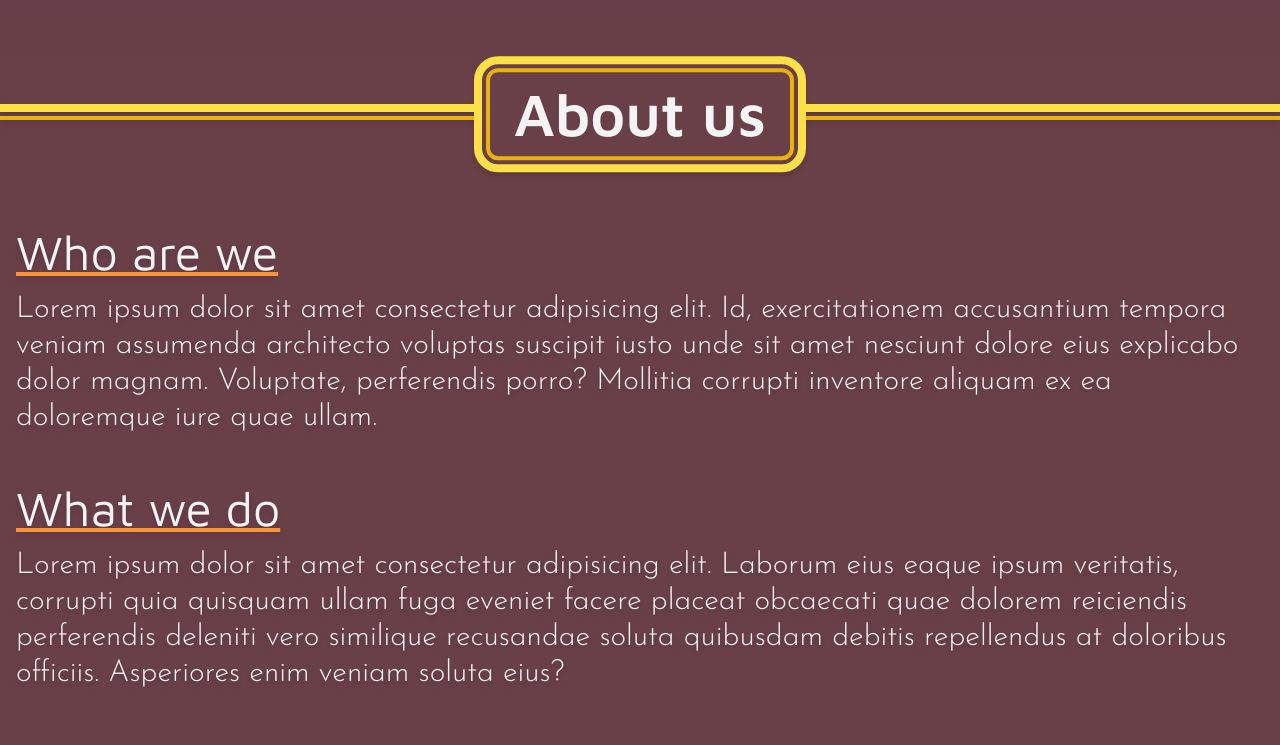
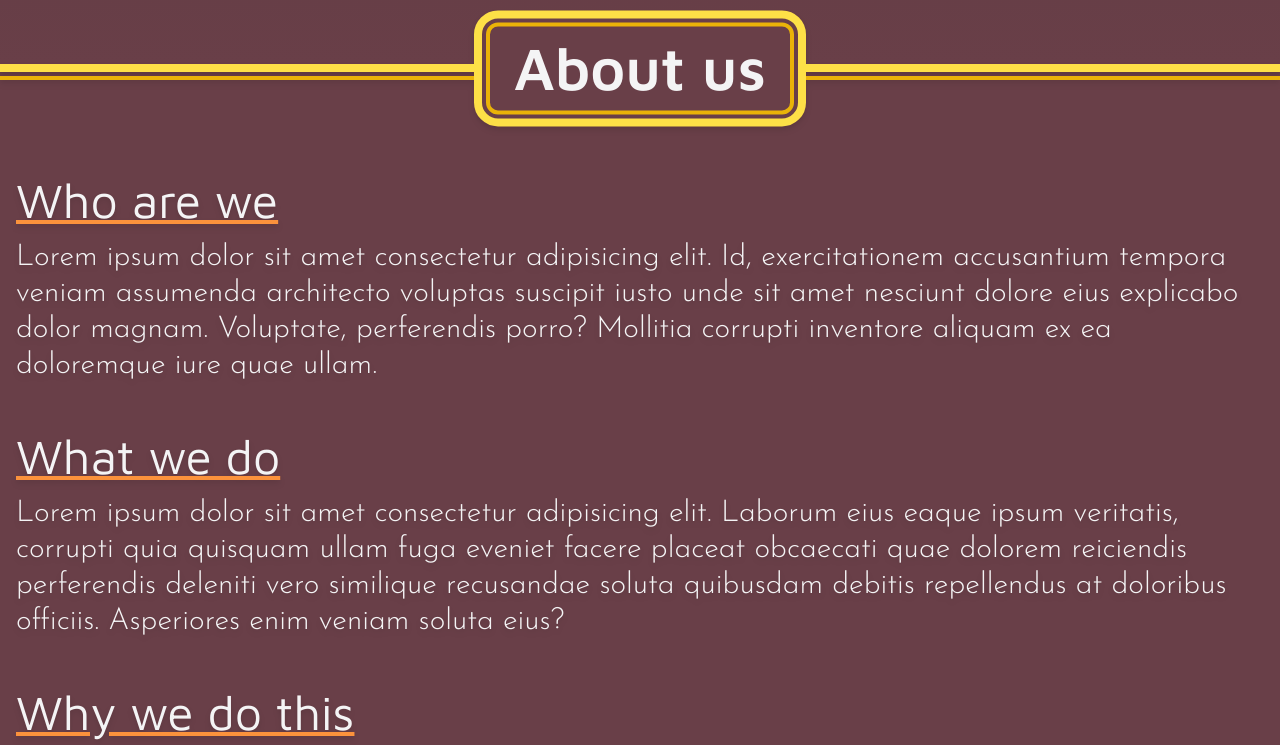
Before and after one commit to CryingEnder/pizzasaur, a React (Vite) app: page / in a window 1280 px wide. Shown: the part 800-1545 px from the top of the page. Built offline with nearby package versions, Linux system fonts and the light colour scheme.

Commit message:
Refactor AboutUs component

```diff
--- a/src/components/AboutUs.jsx
+++ b/src/components/AboutUs.jsx
@@ -1,61 +1,45 @@
 import React from "react";
 import Container from "./common/Container";
+import Article from "./common/Article";
+import Heading from "./common/Heading";
 
 function AboutUs(props) {
   return (
-    <section className="bg-red-dark w-full text-zinc-100 pt-10">
-      <div className="w-full text-center drop-shadow-md relative">
-        <div className="bg-yellow-300 h-1 tablet:h-2 mb-0.5 tablet:mb-1"></div>
-        <div className="bg-yellow-500 h-1"></div>
-        <div className="-translate-y-[55%] absolute left-0 right-0 mx-auto w-fit p-0.5 tablet:p-1 bg-red-dark border-solid border-4 tablet:border-8 border-yellow-300 rounded-xl tablet:rounded-3xl">
-          <h2 className="border-solid border-4 border-yellow-500 px-6 py-2 tablet:py-3 rounded-md tablet:rounded-xl flex flex-row justify-center">
-            About us
-          </h2>
-        </div>
-      </div>
+    <main className="bg-red-dark w-full text-zinc-100 z-10">
+      <Heading content="About us" />
       <Container
         tag="section"
-        stylesOut={"py-14 tablet:py-20 desktop:py-28"}
-        stylesIn={"flex flex-col space-y-8 laptop:space-y-12 p-4 -mt-5"}
+        stylesOut={
+          "px-4 pt-12 pb-16 tablet:pt-14 tablet:py-20 laptop:pt-20 laptop:pb-24 desktop:pt-24 desktop:pb-28"
+        }
+        stylesIn={"flex flex-col space-y-8 laptop:space-y-12"}
       >
-        <article className="drop-shadow-md">
-          <h3 className="underline decoration-orange-400 underline-offset-2 mb-3 laptop:mb-4">
-            Who are we
-          </h3>
-          <p>
-            Lorem ipsum dolor sit amet consectetur adipisicing elit. Id,
+        <Article
+          title="Who are we"
+          content="Lorem ipsum dolor sit amet consectetur adipisicing elit. Id,
             exercitationem accusantium tempora veniam assumenda architecto
             voluptas suscipit iusto unde sit amet nesciunt dolore eius explicabo
             dolor magnam. Voluptate, perferendis porro? Mollitia corrupti
-            inventore aliquam ex ea doloremque iure quae ullam.
-          </p>
-        </article>
-        <article className="drop-shadow-md">
-          <h3 className="underline decoration-orange-400 underline-offset-2 mb-3 laptop:mb-4">
-            What we do
-          </h3>
-          <p>
-            Lorem ipsum dolor sit amet consectetur adipisicing elit. Laborum
+            inventore aliquam ex ea doloremque iure quae ullam."
+        />
+        <Article
+          title="What we do"
+          content="Lorem ipsum dolor sit amet consectetur adipisicing elit. Laborum
             eius eaque ipsum veritatis, corrupti quia quisquam ullam fuga
             eveniet facere placeat obcaecati quae dolorem reiciendis perferendis
             deleniti vero similique recusandae soluta quibusdam debitis
             repellendus at doloribus officiis. Asperiores enim veniam soluta
-            eius?
-          </p>
-        </article>
-        <article className="drop-shadow-md">
-          <h3 className="underline decoration-orange-400 underline-offset-2 mb-3 laptop:mb-4">
-            Why we do this
-          </h3>
-          <p>
-            Lorem ipsum dolor sit amet consectetur adipisicing elit. Sequi unde
+            eius?"
+        />
+        <Article
+          title="Why we do this"
+          content="Lorem ipsum dolor sit amet consectetur adipisicing elit. Sequi unde
             tempore dolores eaque impedit, ullam accusantium perspiciatis
             excepturi repellendus? Voluptatum, debitis totam. Tempore
-            architecto, reprehenderit laudantium a consequatur id ratione.
-          </p>
-        </article>
+            architecto, reprehenderit laudantium a consequatur id ratione."
+        />
       </Container>
-    </section>
+    </main>
   );
 }
 
--- /dev/null
+++ b/src/components/common/Article.jsx
@@ -0,0 +1,25 @@
+import React from "react";
+import PropTypes from "prop-types";
+
+function Article({ title, content, ...props }) {
+  return (
+    <article {...props}>
+      <h3 className="underline decoration-orange-400 underline-offset-2 mb-3 laptop:mb-4 drop-shadow-md">
+        {title}
+      </h3>
+      <p className="drop-shadow-md">{content}</p>
+    </article>
+  );
+}
+
+Article.defaultProps = {
+  title: "",
+  content: "",
+};
+
+Article.propTypes = {
+  title: PropTypes.string,
+  content: PropTypes.string,
+};
+
+export default Article;
--- /dev/null
+++ b/src/components/common/Heading.jsx
@@ -0,0 +1,39 @@
+import React from "react";
+import PropTypes from "prop-types";
+
+function Heading({ isButton, content, ...props }) {
+  return (
+    <div {...props} className="w-full text-center drop-shadow-md relative">
+      <div className="bg-yellow-300 h-1 tablet:h-2 mb-0.5 tablet:mb-1"></div>
+      <div className="bg-yellow-500 h-1"></div>
+      {!isButton ? (
+        <div className="-translate-y-[60%] absolute left-0 right-0 mx-auto w-fit p-0.5 tablet:p-1 bg-red-dark border-solid border-4 tablet:border-8 border-yellow-300 rounded-xl tablet:rounded-3xl">
+          <h2 className="border-solid border-4 border-yellow-500 px-6 py-2 tablet:py-3 rounded-md tablet:rounded-xl">
+            {content}
+          </h2>
+        </div>
+      ) : (
+        <div className="-translate-y-[60%] absolute left-0 right-0 mx-auto w-fit p-0.5 tablet:p-1 cursor-pointer transition-colors bg-red-darker hover:bg-red-darkest border-solid border-4 tablet:border-8 border-yellow-300 rounded-full">
+          <button
+            type="button"
+            className="border-solid border-4 border-yellow-500 px-6 py-2 tablet:py-3 rounded-full text-2xl tablet-small:text-3xl tablet:text-4xl laptop:text-5xl desktop:text-6xl"
+          >
+            {content}
+          </button>
+        </div>
+      )}
+    </div>
+  );
+}
+
+Heading.defaultProps = {
+  content: "",
+  isButton: false,
+};
+
+Heading.propTypes = {
+  content: PropTypes.string,
+  isButton: PropTypes.bool,
+};
+
+export default Heading;
--- a/src/index.css
+++ b/src/index.css
@@ -107,4 +107,8 @@
   footer {
     @apply text-xl tablet:text-2xl desktop:text-3xl font-text;
   }
+
+  button {
+    @apply font-ui font-semibold;
+  }
 }
```
